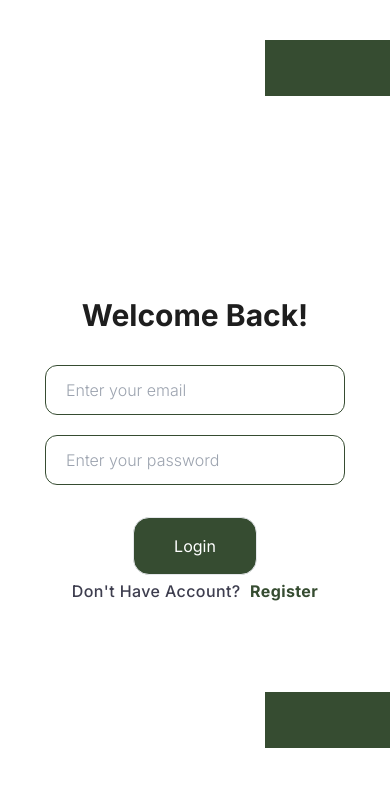
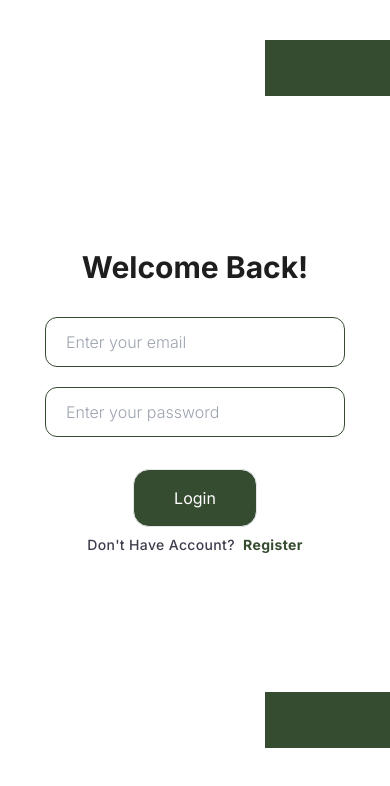
Before and after one commit to SeptianProject/Pixel-Gallery-Project, a React (Vite) app: page /login in a window 390 px wide. Shown: the top 786 px of the page. Built offline with nearby package versions, Linux system fonts and the light colour scheme.

Commit message:
Last Debug Brohhh whaha

```diff
--- a/src/components/AuthComponent.jsx
+++ b/src/components/AuthComponent.jsx
@@ -33,7 +33,7 @@ const AuthComponent = ({
                     />
                 </div>
             </div>
-            <div ref={handleFormPosition} className={`static mt-14 md:mt-0 lg:absolute right-40 ${formPosition}`}>
+            <div ref={handleFormPosition} className={`static md:mt-0 lg:absolute right-40 ${formPosition}`}>
                 <div className="flex flex-col items-center gap-y-8">
                     {/* title */}
 
@@ -66,8 +66,8 @@ const AuthComponent = ({
                                 maxWTab={'px-20'}
                             />
                         </div>
-                        <div className='pt-1'>
-                            <p className="text-base text-darkBlue font-medium tracking-wide">
+                        <div className='pt-2'>
+                            <p className="text-sm md:text-base text-darkBlue font-medium tracking-wide">
                                 {textQuest} &nbsp;
                                 <span
                                     onClick={() => navigate(pathName)}
--- a/src/pages/auth/LoginPage.jsx
+++ b/src/pages/auth/LoginPage.jsx
@@ -7,7 +7,7 @@ const LoginPage = () => {
         <div>
             <div className="relative min-h-screen max-w-full flex justify-center items-center overflow-hidden">
                 <AuthComponent
-                    LogPosition=''
+                    LogPosition='-mt-10'
                     formData={formFieldLogin}
                     title='Welcome Back!'
                     textBtn='Login'
--- a/src/pages/auth/RegisterPage.jsx
+++ b/src/pages/auth/RegisterPage.jsx
@@ -10,7 +10,7 @@ const RegisterPage = () => {
         <div>
             <div className="relative min-h-screen max-w-full flex justify-center items-center overflow-hidden">
                 <AuthComponent
-                    RegPosition=''
+                    RegPosition='mt-20'
                     formData={formFieldRegis}
                     title='Create an Account.'
                     description={
```
